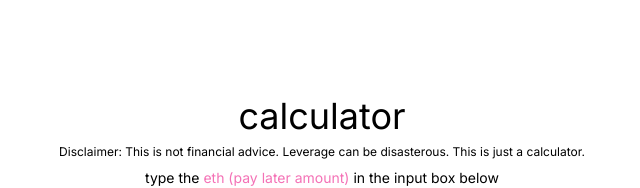
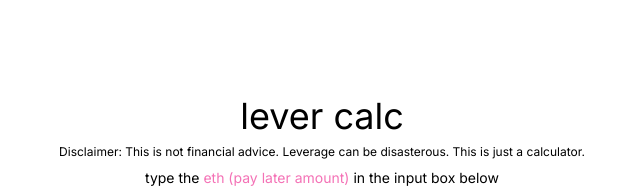
Before and after one commit to jarrensj/levercalc.com, a Next.js app: page / in a window 1280 px wide. Shown: the top 188 px of the page, without its empty margins (318-958 px from the left). Built offline with nearby package versions, Linux system fonts and the light colour scheme.

Commit message:
change header from 'calculator to 'lever calc'

```diff
--- a/app/page.tsx
+++ b/app/page.tsx
@@ -6,7 +6,7 @@ export default function Home() {
   return (
     <div className="flex flex-col min-h-screen">
       <main className="flex flex-col flex-grow  items-center p-24 text-center">
-        <h1 className="text-4xl mb-2">calculator</h1>
+        <h1 className="text-4xl mb-2">lever calc</h1>
         <p className="text-xs mb-2">
           Disclaimer: This is not financial advice. Leverage can be disasterous. This is just a calculator.
         </p>
```
